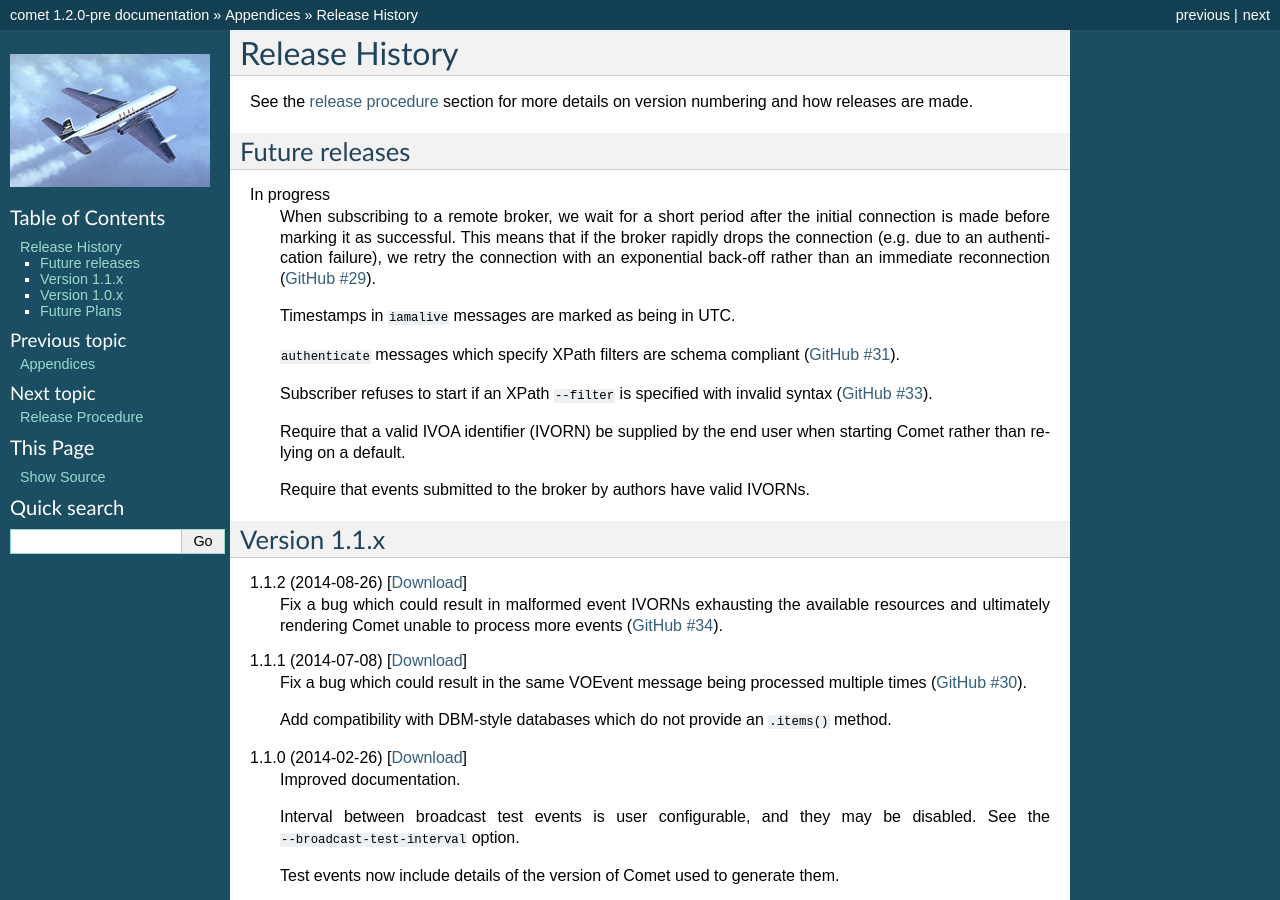
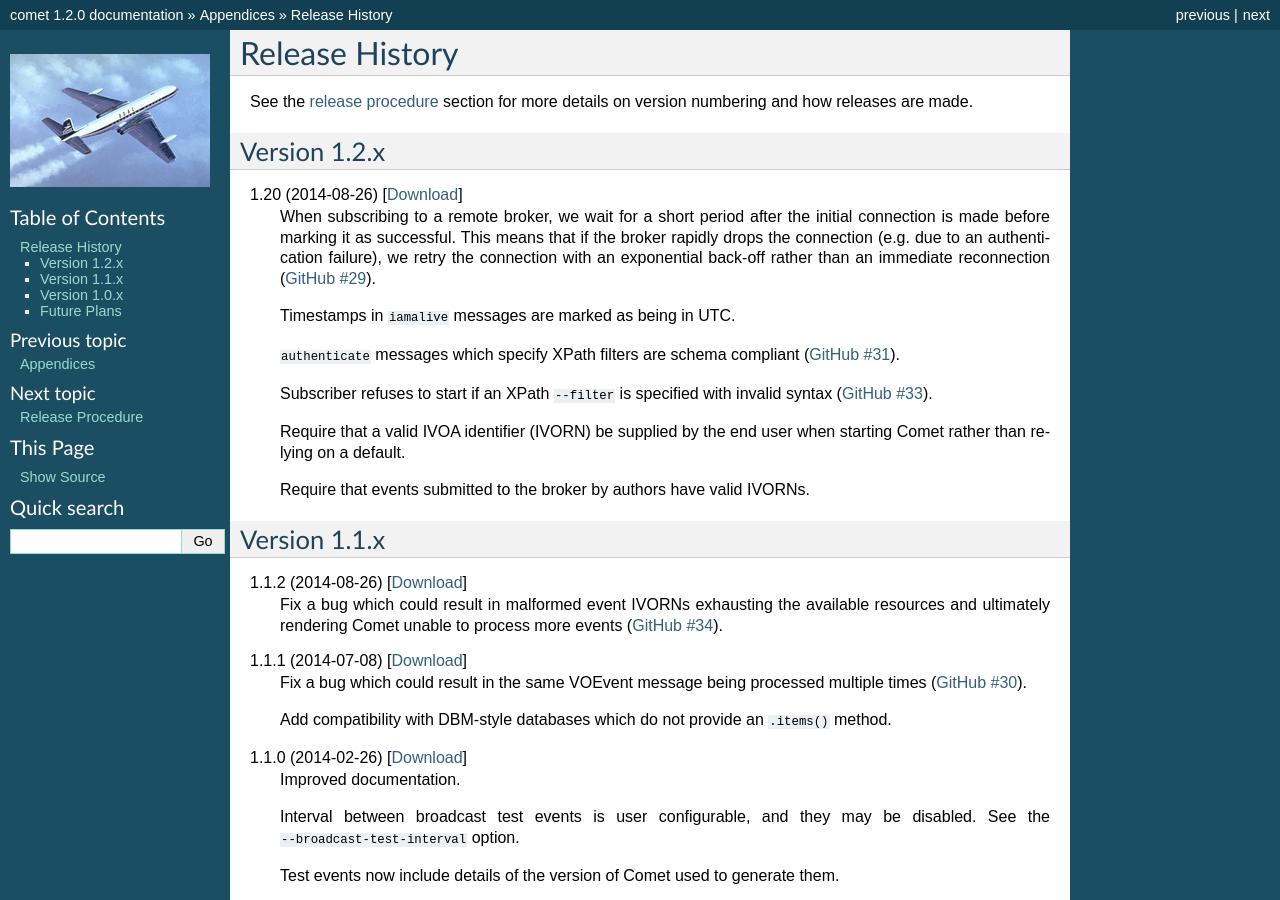
Before and after one commit to jdswinbank/Comet, a Sphinx documentation site: the page built from docs/appendix/history.rst, in a window 1280 px wide and 900 px high. Built offline with Sphinx 7.4.7, drawn with Linux system fonts in a browser that asks for light colours; some of the changed text lies outside the part shown.

Commit message:
Set version 1.2.0

```diff
--- a/comet/__init__.py
+++ b/comet/__init__.py
@@ -2,4 +2,4 @@ __description__ = "VOEvent Broker"
 __url__ = "http://comet.transientskp.org/"
 __author__ = "John Swinbank"
 __contact__ = "j.swinbank@uva.nl"
-__version__ = "1.2.0-pre"
+__version__ = "1.2.0"
--- a/docs/appendix/history.rst
+++ b/docs/appendix/history.rst
@@ -6,10 +6,10 @@ Release History
 See the :ref:`release procedure <sec-release>` section for more details on
 version numbering and how releases are made.
 
-Future releases
----------------
+Version 1.2.x
+-------------
 
-In progress
+1.20 (2014-08-26) [`Download <//github.com/jdswinbank/Comet/tarball/1.2.0>`__]
     When subscribing to a remote broker, we wait for a short period after the
     initial connection is made before marking it as successful. This means
     that if the broker rapidly drops the connection (e.g. due to an
```
